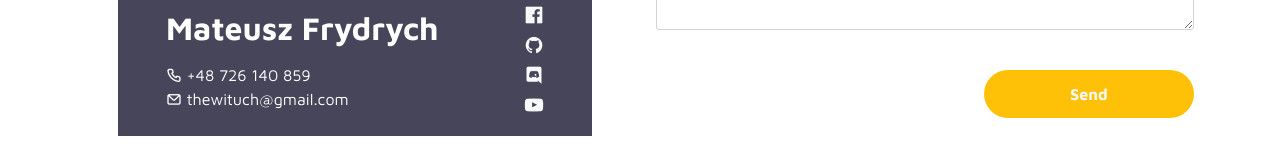
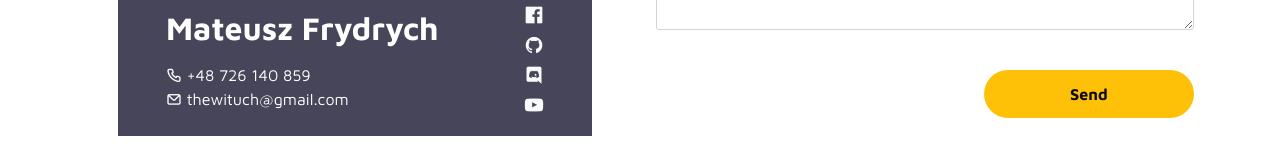
Before and after one commit to theWituch/Portfolio, a Vue app: page / in a window 1280 px wide. Shown: the part 2561-2729 px from the top of the page. Built offline with nearby package versions, Linux system fonts and the light colour scheme.

Commit message:
Change ContactForm send button colors

```diff
--- a/src/components/ContactForm.vue
+++ b/src/components/ContactForm.vue
@@ -54,12 +54,15 @@ export default {};
 .submit-btn {
   background: var(--bs-yellow) !important;
   border-radius: 30px !important;
-  color: var(--bs-light) !important;
+  color: var(--th-darkest) !important;
   font-weight: bold !important;
   border: none !important;
   transition: all 0.4s ease !important;
 }
-.submit-btn:hover {
-  background: var(--th-bluegray) !important;
+@media (hover: hover) {
+  .submit-btn:hover {
+    color: var(--bs-light) !important;
+    background: var(--th-bluegray) !important;
+  }
 }
 </style>
```
